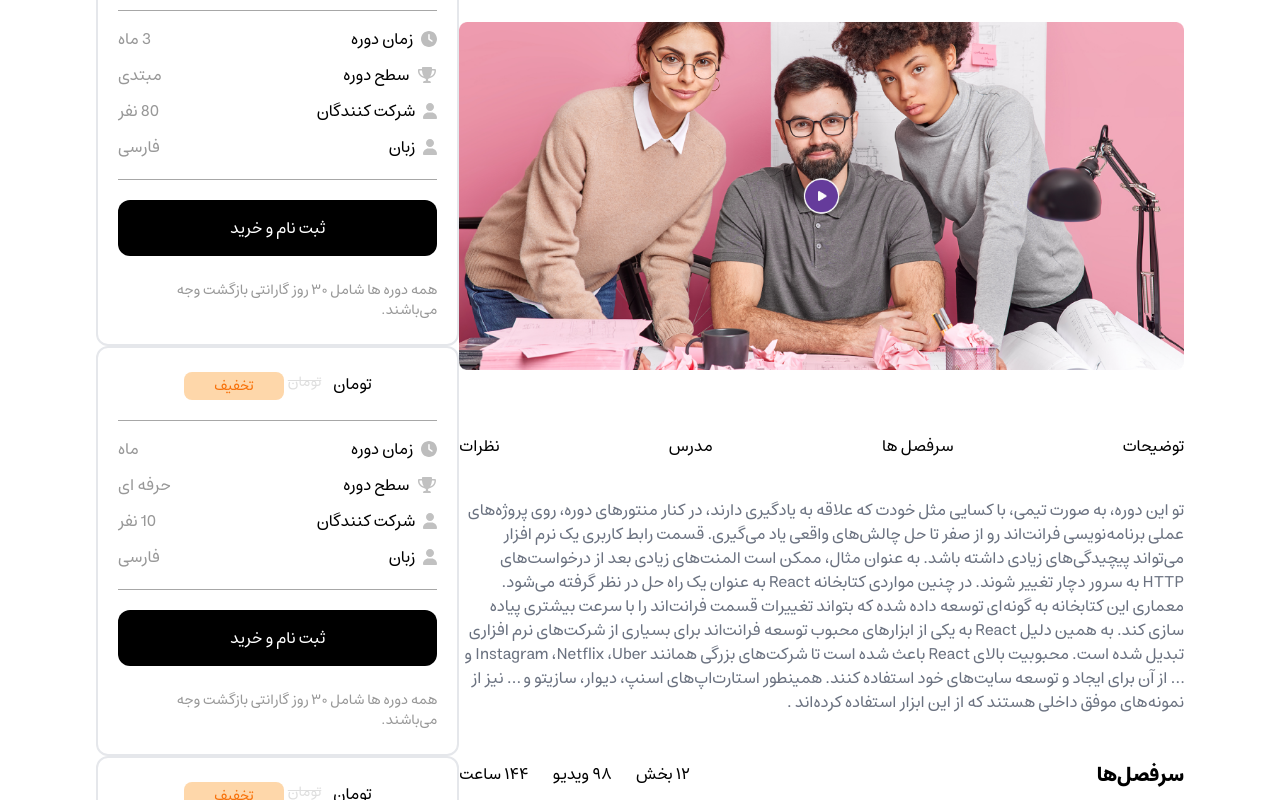
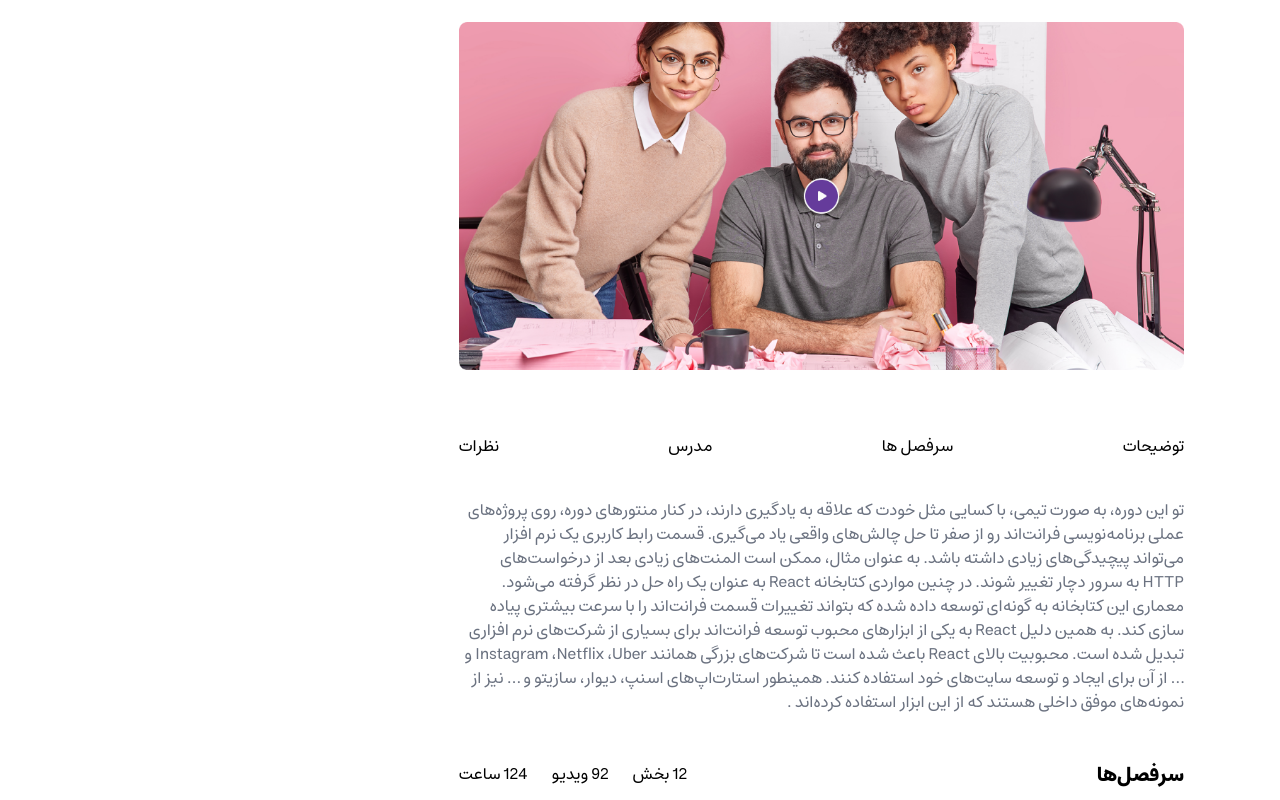
Before and after one commit to saleh-ziaee/online-learning, a React (Vite) app: page /course/1 in a window 1280 px wide. Shown: the part 240-1040 px from the top of the page. Built offline with nearby package versions, Linux system fonts and the light colour scheme.

Commit message:
dinamic course detail

```diff
--- /dev/null
+++ b/src/api/course.js
@@ -0,0 +1,15 @@
+import {fakeRequest} from "@/fake-date/utils.js"
+import {product} from "@/fake-array/product.js"
+
+const apiGetCourseDetail = async (course_id) => {
+
+    // const result = await apiClient.get(`/course/${course_id}`)
+
+    var data = product.find((p) => p.id == course_id)
+
+    const result = await fakeRequest(data);
+
+    return result;
+}
+
+export {apiGetCourseDetail}
--- a/src/component/Accordion/AccordionCourse.jsx
+++ b/src/component/Accordion/AccordionCourse.jsx
@@ -38,7 +38,6 @@ export default function AccordionCourse({title,videos,watchTime},...props) {
                 <AccordionDetails>
                     <Typography>
                         <div className={"flex flex-col gap-y-4"}>
-
                         {
                             product[0].sections[0].subsections.map((item) => (
                                 <div className={"flex justify-between"} key={item.id}>
--- a/src/pages/CourseDetail.jsx
+++ b/src/pages/CourseDetail.jsx
@@ -1,55 +1,77 @@
-import React from 'react';
-import Header from "@/component/Layout/Header/Header.jsx";
-import PriceCard from "@/component/PriceCard/PriceCard.jsx";
+import React, {useEffect, useState} from 'react';
 import Trailer from "../assets/images/CourseDetail/Trailer.png"
-import InfoCard from "@/component/InfoCard/InfoCard.jsx";
 import HeaderProduct from "@/component/HeaderProduct/HeaderProduct.jsx";
 import Description from "@/component/Ui/CourseDescription/Description.jsx";
 import AccordionCourse from "@/component/Accordion/AccordionCourse.jsx";
 import Comment from "@/component/Comments/Comment.jsx";
-import {product} from "@/fake-array/product.js"
-function CourseDetail({id , props}) {
-    console.log(product[0].name)
-    return (
+import {useParams} from 'react-router-dom';
+import {apiGetCourseDetail} from "@/api/course.js";
+
+function CourseDetail() {
+    const {id} = useParams();
+    const [loading, setLoading] = useState(false)
+    const [courseDetail, setCourseDetail] = useState(null)
+
+    console.log(courseDetail);
 
 
+    const getCourse = async () => {
+        if (loading) return
 
+        try {
+            setLoading(true)
+
+            const result = await apiGetCourseDetail(id)
+
+            setCourseDetail(result)
+
+        } catch (error) {
+            console.error(error)
+        } finally {
+            setLoading(false)
+        }
+    }
+
+    useEffect(() => {
+        if (id) {
+            getCourse(id)
+        }
+    }, [id]);
+
+    return (
         <div className={""}>
-
+            {loading || !courseDetail ? (
+                <div>loading ...</div>
+            ) : (
                 <div className={"container w-[85%] mx-auto flex flex-row justify-between"}>
                     <div className={"mt-24 basis-2/3"}>
-
-                    <HeaderProduct id={id}
-                    />
+                        <HeaderProduct />
                         <img className={"mx-auto mt-10 w-full"} src={Trailer} alt=""/>
                         <div className={"flex justify-between mt-16"}>
                             <a href={"#section1"} className={""}>توضیحات</a>
                             <a href={"#section2"}>سرفصل ها</a>
                             <a href={"#section3"}>مدرس </a>
-                        <a href={"#section3"} >نظرات</a>
+                            <a href={"#section3"}>نظرات</a>
                         </div>
-                    {
-                        product.map((item) => (
 
-                            <Description
-                                {...item}
-                            />
+                        <Description description={courseDetail.description}/>
 
-                        ))}
 
                         <div className={"mt-12"}>
                             <div className={"flex flex-row justify-between"}>
                                 <span className={"text-xl font-bold"}>سرفصل‌ها</span>
+
                                 <div className={"flex gap-x-6"}>
-                                <span>۱۲ بخش</span>
-                                <span>۹۸ ویدیو</span>
-                                <span>۱۴۴ ساعت</span>
+                                    <span>{courseDetail.section} بخش</span>
+                                    <span>{courseDetail.videos} ویدیو</span>
+                                    <span>{courseDetail.watchTime} ساعت</span>
                                 </div>
+
                             </div>
                             <div className={"mt-8"}>
+
                                 {
-                                product[0].sections.map((item) => (
-
+                                    courseDetail.sections?.map((item) => (
                                         <AccordionCourse {...item}
                                         />
 
@@ -63,19 +85,13 @@ function CourseDetail({id , props}) {
                         </div>
                     </div>
                     <div className={"mt-44"}>
-                    {
-                        product.map((item) => (
-
-                            <PriceCard
-                                {...item}
-                            />
-
-
-                        ))}
+                        {/*<PriceCard*/}
+                        {/*    {...item}*/}
+                        {/*/>*/}
                     </div>
                 </div>
+            )}
         </div>
-
     );
 }
 
```
Also changed, not shown: src/fake-array/product.js (+0 -9 lines). Lines whose indentation alone changed are shown as unchanged.
